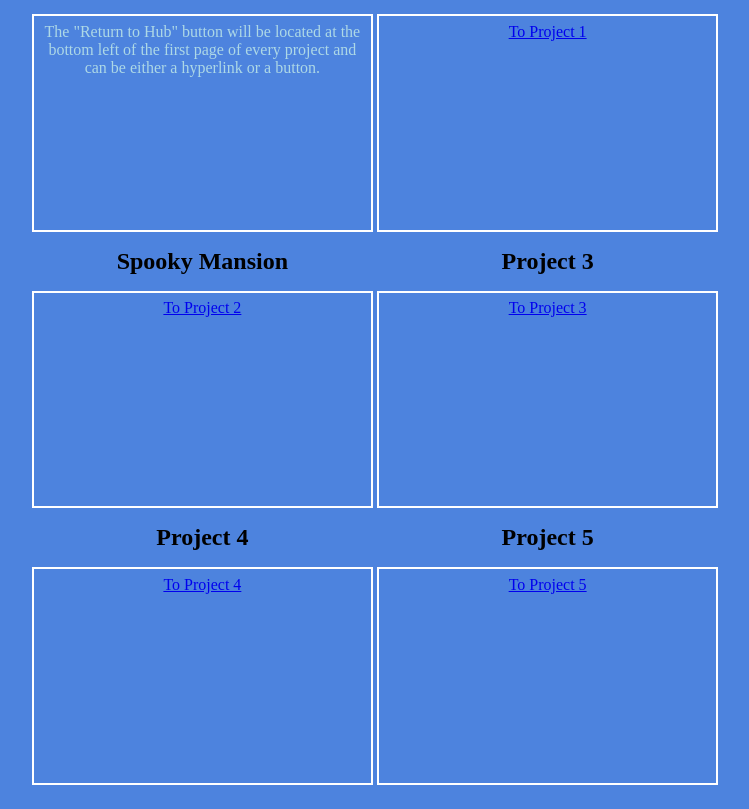
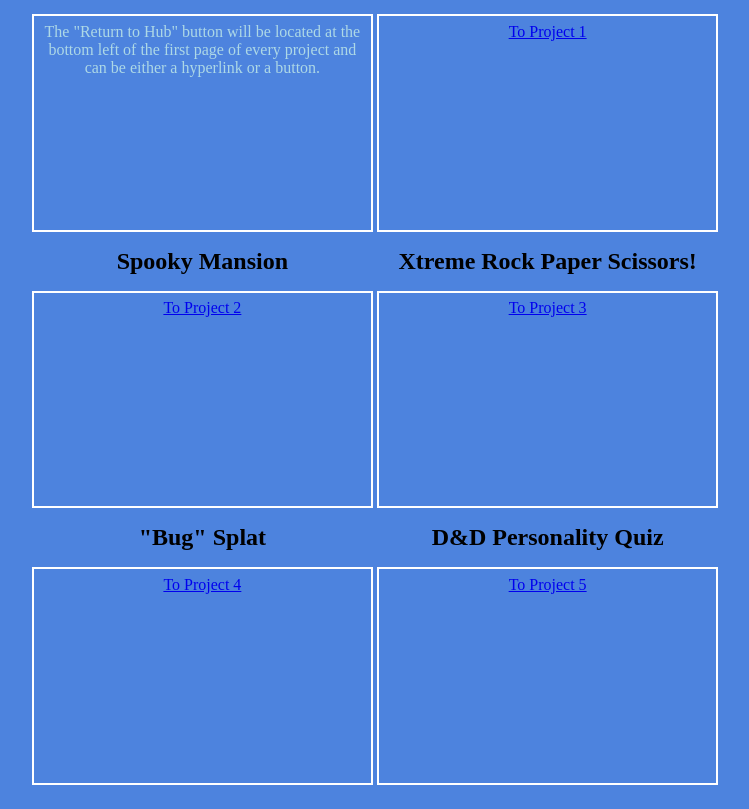
Before and after one commit to Joulan-Saad/BTHS-web-dev-intro-portfolio, a plain HTML site: page index.html in a window 1280 px wide. Shown: the part 109-918 px from the top of the page, without its empty margins (265-1014 px from the left). Drawn offline with Linux system fonts and the light colour scheme.

Commit message:
Update index.html

```diff
--- a/index.html
+++ b/index.html
@@ -33,7 +33,7 @@
                 <p>The "Return to Hub" button will be located at the bottom left of the first page of every project and can be either a hyperlink or a button.</p>
                 <h2 class = "titlePageOnly">Spooky Mansion</h2>
                 <p><a href = "level2/level 2 project.html">To Project 2</a></p>
-                <h2 class = "titlePageOnly">Project 4</h2>
+                <h2 class = "titlePageOnly">"Bug" Splat</h2>
                 <p><a href = "level4/lvl 4 bug splat.html">To Project 4</a></p>
 
             </span>
@@ -41,9 +41,9 @@
             <span class="column">
                 <h2 class = "titlePageOnly">Hot or Cold</h2>
                 <p><a href = "level1.html">To Project 1</a></p>
-                <h2 class = "titlePageOnly">Project 3</h2>
+                <h2 class = "titlePageOnly">Xtreme Rock Paper Scissors!</h2>
                 <p><a href = "level3/Xtreme Rock Paper Scissors.html">To Project 3</a></p>
-                <h2 class = "titlePageOnly">Project 5</h2>
+                <h2 class = "titlePageOnly">D&D Personality Quiz</h2>
                 <p><a href = "level5/index.html">To Project 5</a></p>
             </span>
         </div>
```
